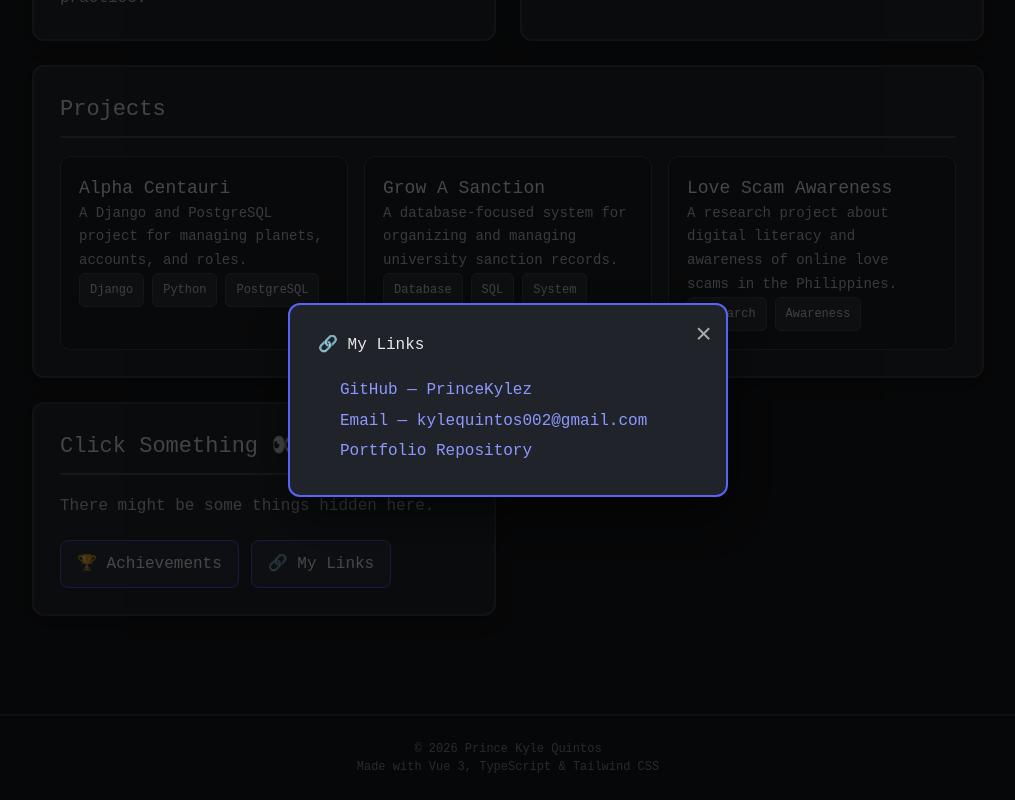
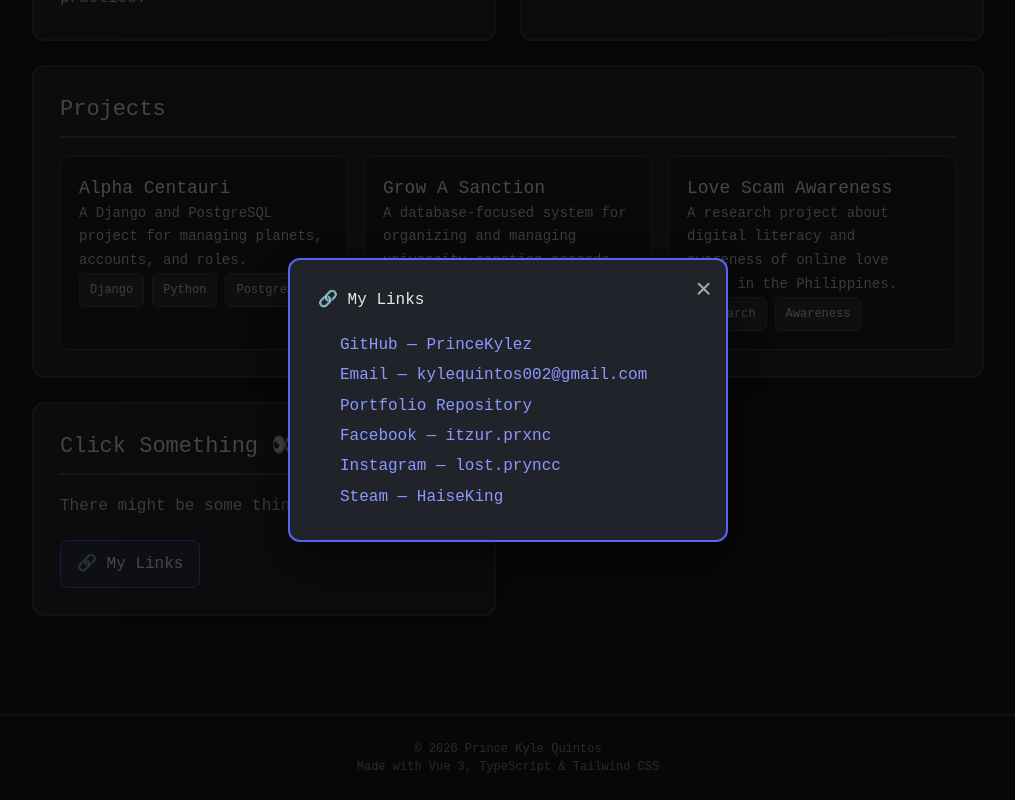
Before and after one commit to PrinceKylez/portfolio, a Vue app: page / in a window 1280 px wide. Both pictures are taken after a click on the button "🔗 My Links". Shown: the part 540-1340 px from the top of the page, without its empty margins (132-1147 px from the left). Built offline with nearby package versions, Linux system fonts and the light colour scheme.

Commit message:
Simplify links section

```diff
--- a/src/App.vue
+++ b/src/App.vue
@@ -1,7 +1,6 @@
 <script setup lang="ts">
 import { ref } from 'vue'
 
-const showAchievements = ref(false)
 const showLinks = ref(false)
 
 const skills = ['C', 'C++', 'Java', 'Python', 'Django', 'SQL', 'Vue 3', 'TypeScript', 'Tailwind CSS', 'Git & GitHub']
@@ -65,7 +64,6 @@ const projects = [
         <h2>Click Something 👀</h2>
         <p>There might be some things hidden here.</p>
         <div class="buttons">
-          <button @click="showAchievements = true">🏆 Achievements</button>
           <button @click="showLinks = true">🔗 My Links</button>
         </div>
       </section>
@@ -76,22 +74,6 @@ const projects = [
       <p>Made with Vue 3, TypeScript & Tailwind CSS</p>
     </footer>
 
-    <Transition name="fade">
-      <div v-if="showAchievements" class="overlay" @click.self="showAchievements = false">
-        <div class="popup">
-          <button class="close" @click="showAchievements = false">×</button>
-          <h2>🏆 Achievements</h2>
-          <ul>
-            <li>Computer Engineering student</li>
-            <li>Hands-on Django & PostgreSQL experience</li>
-            <li>Database and SQL project experience</li>
-            <li>OJT technical support experience</li>
-          </ul>
-        </div>
-      </div>
-    </Transition>
-
-    <Transition name="fade">
     <div v-if="showLinks" class="overlay" @click.self="showLinks = false">
       <div class="popup">
         <button class="close" @click="showLinks = false">×</button>
@@ -100,9 +82,11 @@ const projects = [
           <li><a href="https://github.com/PrinceKylez" target="_blank">GitHub — PrinceKylez</a></li>
           <li><a href="mailto:kylequintos002@gmail.com">Email — kylequintos002@gmail.com</a></li>
           <li><a href="https://github.com/PrinceKylez/portfolio" target="_blank">Portfolio Repository</a></li>
+          <li><a href="https://www.facebook.com/itzur.prxnc/" target="_blank">Facebook — itzur.prxnc</a></li>
+          <li><a href="https://www.instagram.com/lost.pryncc/" target="_blank">Instagram — lost.pryncc</a></li>
+          <li><a href="https://steamcommunity.com/id/HaiseKing/" target="_blank">Steam — HaiseKing</a></li>
         </ul>
       </div>
     </div>
-    </Transition>
   </div>
 </template>
```
Lines whose indentation alone changed are shown as unchanged.
